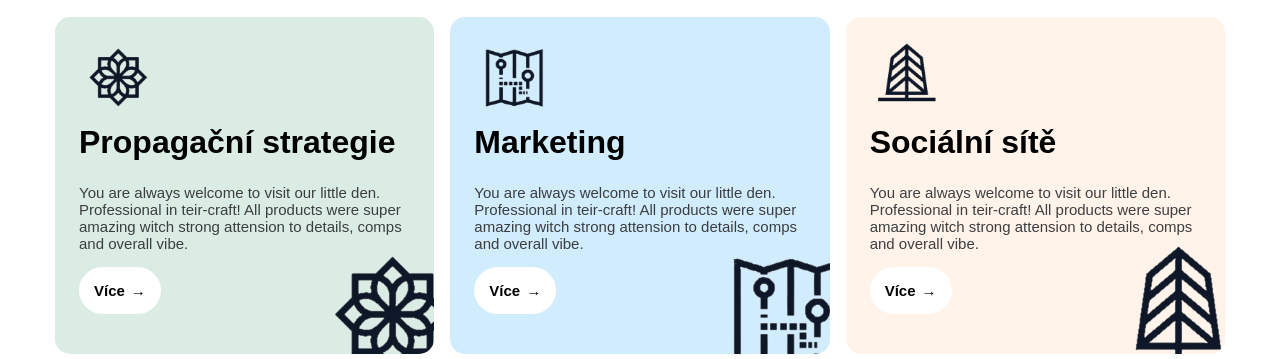
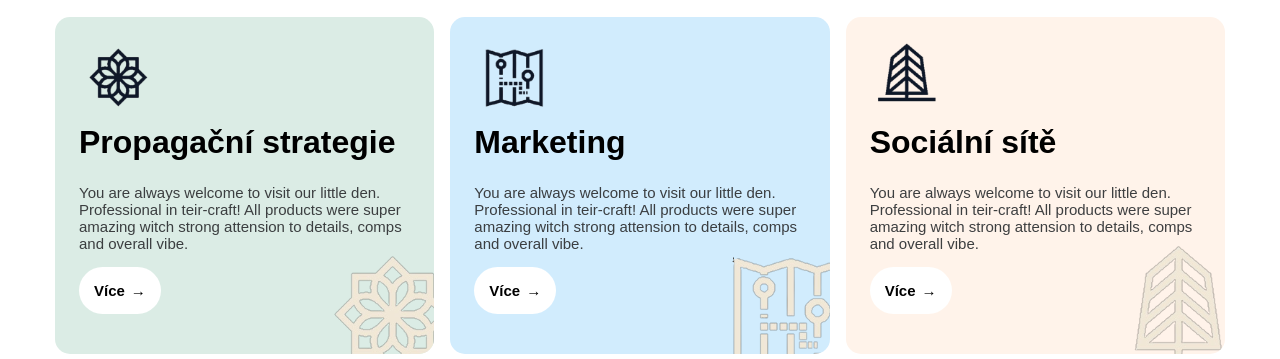
Before and after one commit to Lookass13/-kol, a plain HTML site: page index.html in a window 1280 px wide. Shown: the part 748-1107 px from the top of the page. Drawn offline with Linux system fonts and the light colour scheme.

Commit message:
fix(flexbox-cards): invert color design element

```diff
--- a/index.html
+++ b/index.html
@@ -40,7 +40,7 @@
           You are always welcome to visit our little den. Professional in teir-craft! All products were super amazing witch strong attension to details, comps and overall vibe.
         </p>
         <a class="btn btn--with-arrow" href="odkaz.html">Více</a>
-        <img class="strategie design-element" src="strategie.png" alt="strategie" />
+        <img class="design-element" src="strategie.png" alt="strategie" />
       </section>
       <section class="flexbox__item marketing">
         <img src="Marketing.png" alt="marketing" />
@@ -49,7 +49,7 @@
           You are always welcome to visit our little den. Professional in teir-craft! All products were super amazing witch strong attension to details, comps and overall vibe.
         </p>
         <a class="btn btn--with-arrow" href="odkaz.html">Více</a>
-        <img class="marketing design-element" src="Marketing.png" alt="marketing" />
+        <img class="design-element" src="Marketing.png" alt="marketing" />
       </section>
       <section class="flexbox__item site">
         <img src="site.png" alt="site" />
@@ -58,7 +58,7 @@
           You are always welcome to visit our little den. Professional in teir-craft! All products were super amazing witch strong attension to details, comps and overall vibe.
         </p>
         <a class="btn btn--with-arrow" href="odkaz.html">Více</a>
-        <img class="site design-element" src="site.png" alt="site" />
+        <img class="design-element" src="site.png" alt="site" />
       </section>
     </div>
     <div class="contact container">
--- a/style.css
+++ b/style.css
@@ -159,7 +159,7 @@ h2 {
     bottom: 0;
     margin: auto;
     transform: scale(2);
-
+    filter: invert(1);
 }
 
 .flexbox__item {
```
